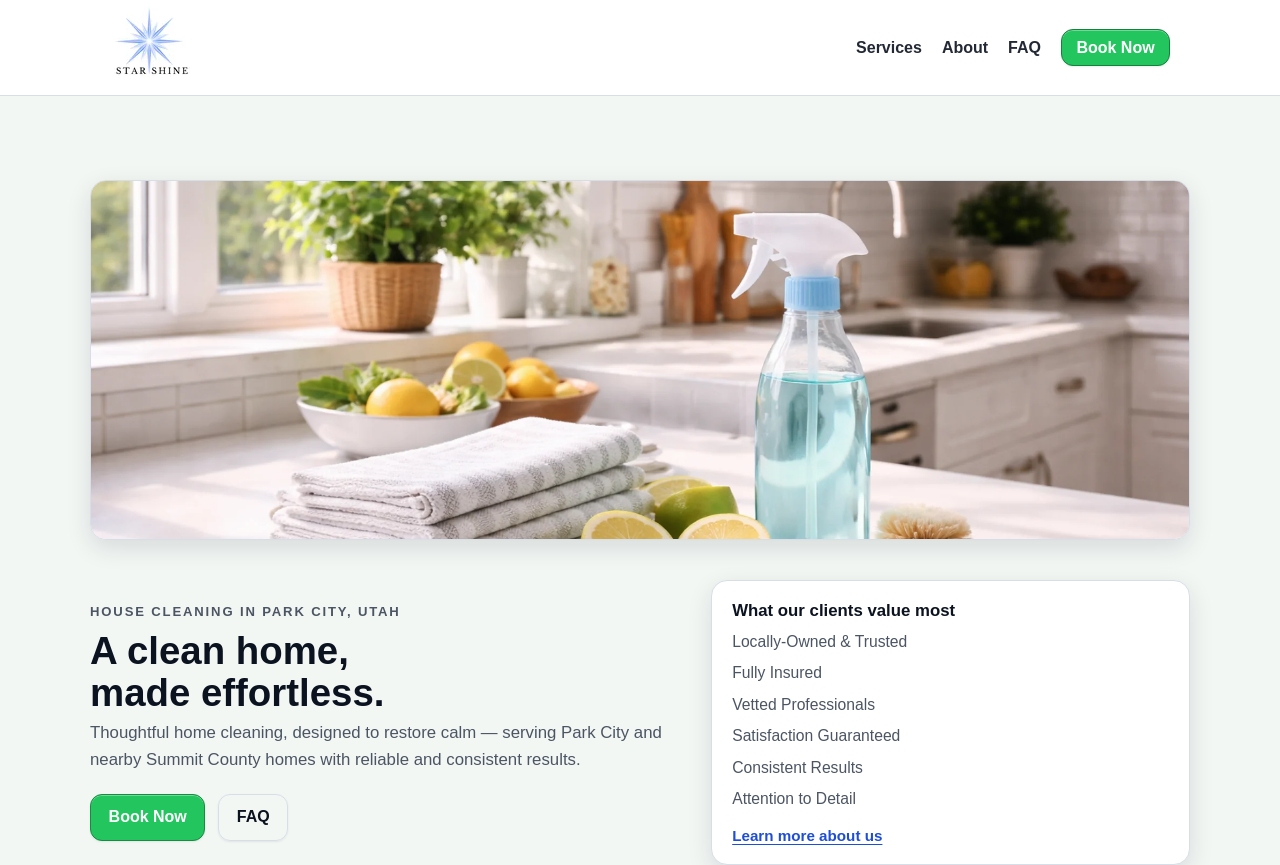
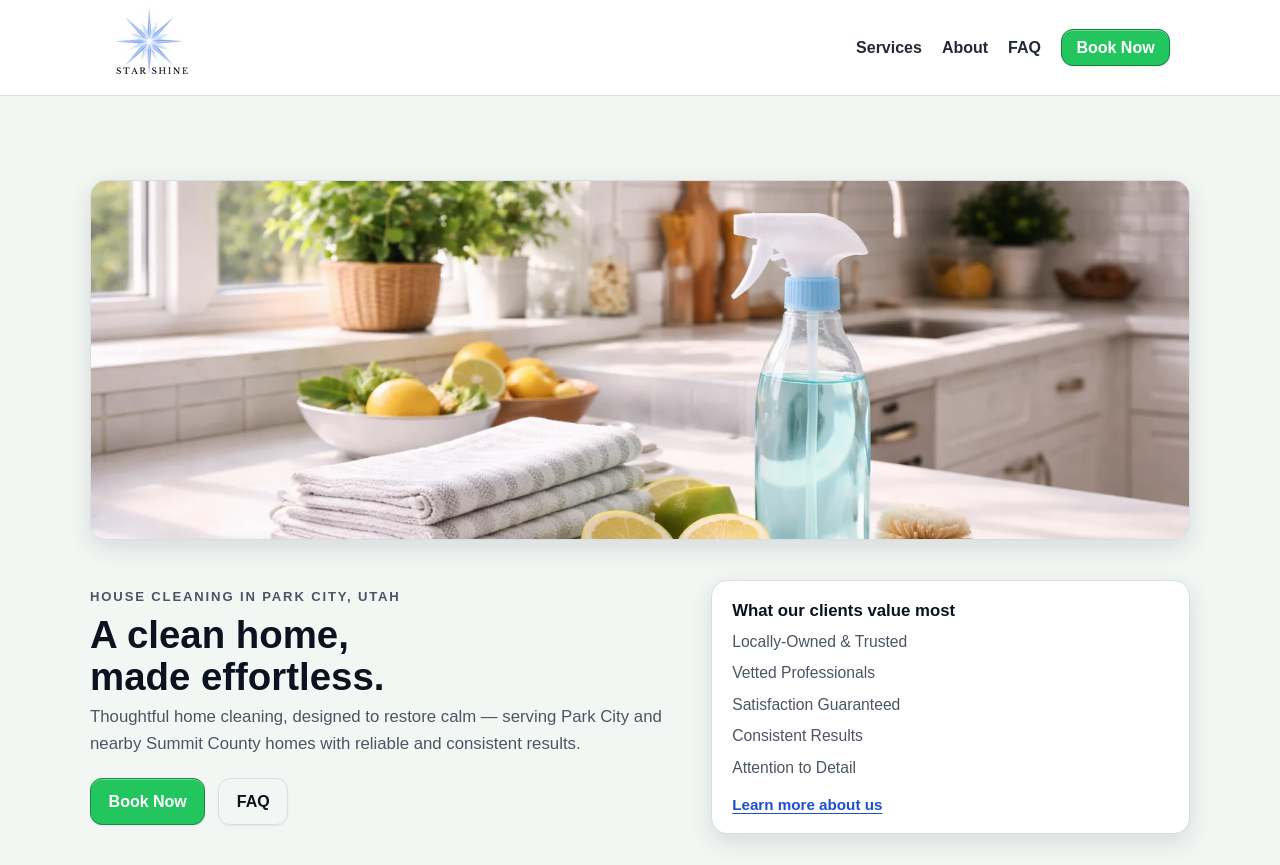
Before and after one commit to bookstarshine/starshine-cleaning, a Next.js app: page / in a window 1280 px wide. Shown: the top 865 px of the page. Built offline with nearby package versions, Linux system fonts and the light colour scheme.

Commit message:
no insurance

```diff
--- a/src/pages/index.tsx
+++ b/src/pages/index.tsx
@@ -86,7 +86,6 @@ export default function Home() {
               <div className={styles.heroCardTitle}>What our clients value most</div>
               <ul className={styles.heroCardList}>
                 <li>Locally-Owned &amp; Trusted</li>
-                <li>Fully Insured</li>
                 <li>Vetted Professionals</li>
                 <li>Satisfaction Guaranteed</li>
                 <li>Consistent Results</li>
```
